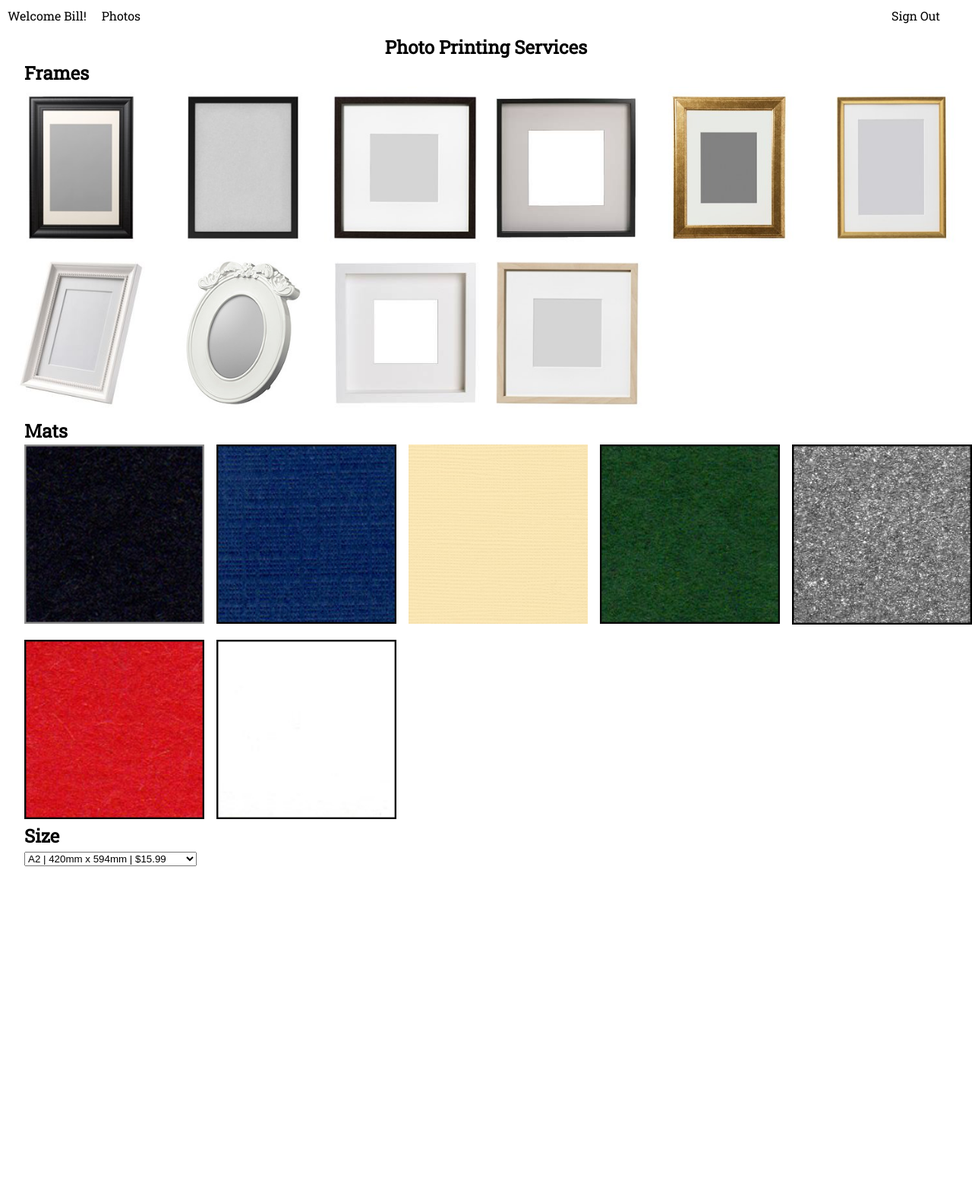
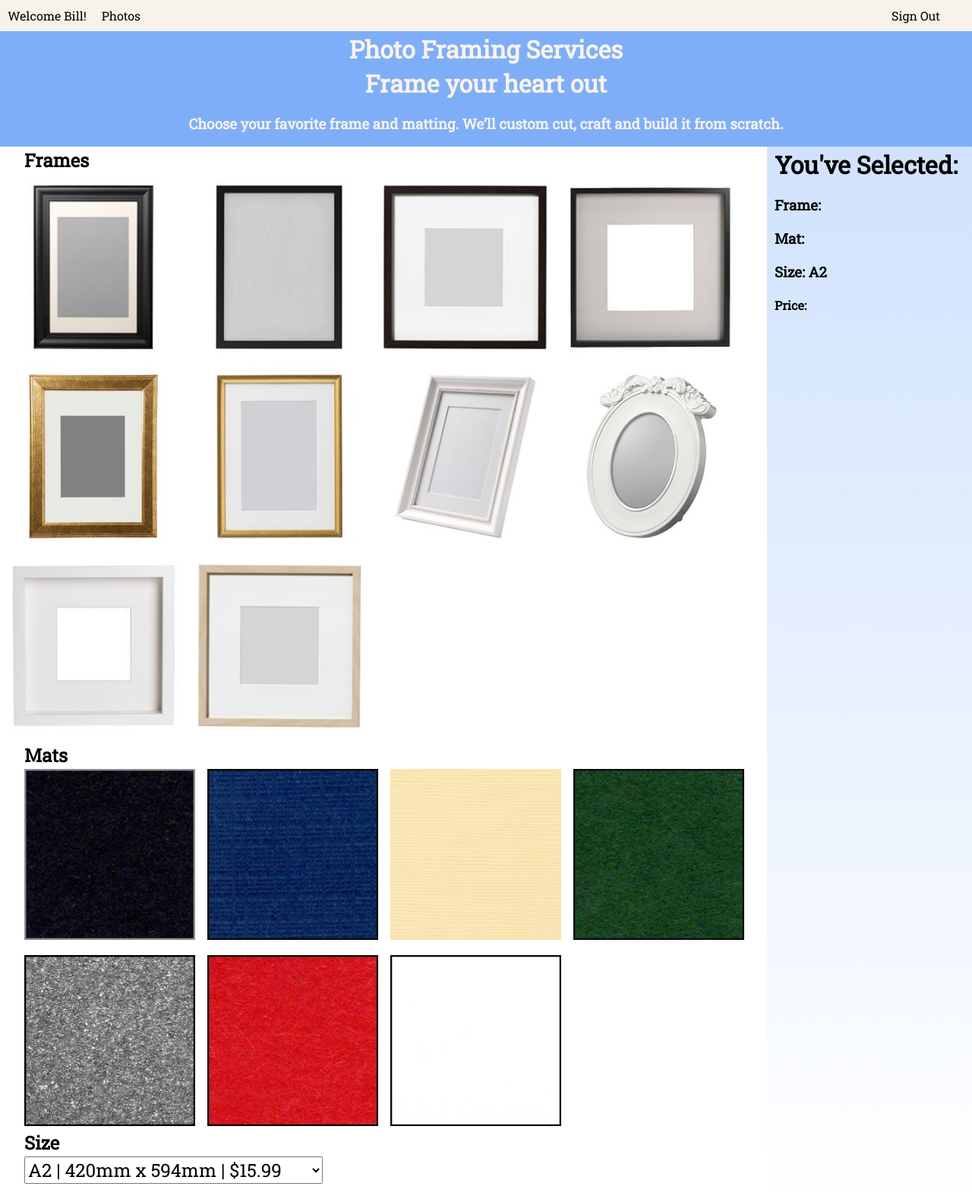
Before and after one commit to rpancholi/WPL-Final-Project, a PHP site: page /services.php in a window 1280 px wide. Shown: the whole page at 76% size. Before the commit the page ends 1140 px from the top, so only its background shows below. Run offline with PHP 8.4, Linux system fonts and the light colour scheme; a user stored in the database is signed in; data comes from the database, SQL or seed files in the repository.

Commit message:
Adds sidebar and prices
Adds sidebar with live updating and live prices for frame and mat
> Currently: fixing prices for size
> Todo: Combine photo selection and submit order to database

```diff
--- a/css/services.css
+++ b/css/services.css
@@ -15,15 +15,21 @@ h1 {
     margin: 2px auto;
 }
 
+select {
+    font-family: 'Roboto Slab', sans-serif;
+    font-size: 1.5em;
+}
+
 .wrapper {
     display: grid;
-    grid-template-columns: 1fr auto 1fr;
+    grid-template-columns: 1fr 300px;
     grid-template-rows: auto 1fr auto;
-    grid-gap: 3px;
+    grid-gap: 0px;
     /* height: 10em; */
     grid-template-areas:
-    "h h h"
-    "c c c";
+    "h h"
+    "b b"
+    "c s";
 }
 
 .header {
@@ -31,6 +37,23 @@ h1 {
     /* background: #78a1bb; */
     filter: blur(0px);
     border-radius: 0px 0px 0px 0px;
+}
+
+.banner {
+    grid-area: b;
+    text-align: center;
+    background-color:rgb(127, 174, 249);
+    color: rgb(248, 243, 233);
+}
+
+.sidebar {
+    grid-area: s;
+    background: rgb(127,174,249);
+    background: linear-gradient(180deg, rgb(208, 226, 253) 0%, rgba(255,255,255,0) 100%);
+    color: rgb(0, 0, 0);
+    text-align: left;
+    padding-left: 10px;
+    margin-left: 30px;
 }
 
 .content {
@@ -43,7 +66,7 @@ h1 {
     z-index: -10;
     height: 100%;
     width: 100%;
-    /* background: url(../resources/backgrounds/wood.jpg); */
+    background: url(../resources/backgrounds/wood.jpg);
     position: absolute;
     top: 0px;
     left: 0px;
@@ -55,6 +78,7 @@ h1 {
 
 #navbar {
     /* padding-left: 10vw; */
+    background-color: rgb(248, 243, 233);
 }
 
 #navbar div{
@@ -88,6 +112,10 @@ h1 {
     margin-right: 2em;
 }
 
+.sign-out:hover {
+    background: red;
+}
+
 .user-welcome {
     float: left;
 }
@@ -117,6 +145,10 @@ h1 {
     grid-auto-rows: minmax(200px, auto);
     grid-gap: 1em;
     padding-left: 2em;
+}
+
+.mat .product-image figure{
+    /* box-shadow: 0 4px 8px 0 rgba(0, 0, 0, 0.2), 0 6px 20px 0 rgba(0, 0, 0, 0.19); */
 }
 
 .product-image figure{
@@ -219,5 +251,6 @@ figcaption:hover {
 /* SIZE SELECTOR ELEMENTS */
 .size {
     margin-left: 2em;
+    margin-bottom: 20px;
 }
 /* SIZE SELECTOR ELEMENTS END */
--- a/services.php
+++ b/services.php
@@ -46,20 +46,41 @@ $sizes_result = mysqli_query($con, $sizes_sql);
 </head>
 
 <script>
-    function babyNames() {
-        var year = document.getElementById("year").value;
-        var gender = document.getElementById("gender").value;
-        // document.getElementById("one").getAttribute('data-value')
+    var chosenFrame = null;
+    var framePrice = null;
+    var chosenMat = null;
+    var matPrice = null;
+    var chosenSize = null;
+    var sizePrice = null;
+    function selectFrame(frameID, frameName, price) {
+        chosenFrame = frameID;
+        var currentFrame = document.getElementById("currentFrame");
+        currentFrame.innerText = frameName;
+        framePrice = parseFloat(price);
+        costCalculator();
     }
-
-    function displayID(el)
-    {
-        alert(  el.value  );
+    function selectMat(matID, matName, price) {
+        chosenMat = matID;
+        var currentMat = document.getElementById("currentMat");
+        currentMat.innerText = matName;
+        matPrice = parseFloat(price);
+        costCalculator();
+    }
+    function selectSize() {
+        chosenSize = document.getElementById("sizeSelector").value;
+        var currentMat = document.getElementById("currentSize");
+        currentSize.innerText = chosenSize["size"];
+    }
+    function costCalculator(){
+        var currentPrice = document.getElementById("currentPrice");
+        var totalPrice = framePrice + matPrice;
+        currentPrice.innerText = "$" + totalPrice.toFixed(2);
     }
 </script>
 
 <body>
     <div class="wrapper">
+    <!-- <section class="section-background"></section> -->
         <!-- Navbar for site navigation -->
         <div class="header">
             <div id="navbar">
@@ -74,10 +95,21 @@ $sizes_result = mysqli_query($con, $sizes_sql);
                 </div>
             </div>
         </div>
-        <section class="section-background"></section>
+        <div class="banner">
+            <h1>Photo Framing Services</h1>
+            <h1>Frame your heart out</h1>
+            <h3>Choose your favorite frame and matting. We’ll custom cut, craft and build it from scratch.</h3>
+        </div>
+        <div class="sidebar">
+            <h1>You've Selected:</h1>
+            <h3>Frame: <span id="currentFrame"></span> </h3>
+            <h3>Mat:  <span id="currentMat"></span> </h3>
+            <h3>Size: <span id="currentSize">A2</span> </h3>
+            <h4>Price: <span id="currentPrice"></span></h4>
+        </div>
         <div class="content">
             <section class="page-title">
-                <h1>Photo Printing Services</h1>
+                <!-- <h1>Photo Framing Services</h1> -->
             </section>
             <section class="product-section-title">
                 <h1>Frames</h1>
@@ -90,8 +122,8 @@ $sizes_result = mysqli_query($con, $sizes_sql);
                     while($row = mysqli_fetch_array($frames_result)){
                         echo "<article class='product-image'>";
                         echo "<figure>";
-                        echo "<img src='resources/frames/".$row['image_file_name'].".jpg"."' alt='Frame Image' title='".$row['frame_name']."'"."data-value=".$row["id"].">";
-                        echo "<figcaption>";
+                        echo "<img src='resources/frames/".$row['image_file_name'].".jpg"."' alt='Frame Image' title='".$row['frame_name']."'"."data-id=".$row["id"].">";
+                        echo "<figcaption onclick=\"selectFrame(".'\''.$row['id'].'\''.",".'\''.$row['frame_name'].'\''.",".'\''.$row['price'].'\''.");\">";
                         echo "<h1>".$row['frame_name']."<br/>"."$".$row['price']."</h1>";
                         echo "</figcaption>";
                         echo "</figure>";
@@ -110,8 +142,8 @@ $sizes_result = mysqli_query($con, $sizes_sql);
                     while($row = mysqli_fetch_array($mats_result)){
                         echo "<article class='product-image'>";
                         echo "<figure>";
-                        echo "<img src='resources/mats/".$row['image_file_name'].".jpg"."' alt='Mat Image' title='".$row['mat_name']."'"."data-value=".$row["id"].">";
-                        echo "<figcaption>";
+                        echo "<img src='resources/mats/".$row['image_file_name'].".jpg"."' alt='Mat Image' title='".$row['mat_name']."'"."data-id=".$row["id"].">";
+                        echo "<figcaption onclick=\"selectMat(".'\''.$row['id'].'\''.",".'\''.$row['mat_name'].'\''.",".'\''.$row['price'].'\''.");\">";
                         echo "<h1>".$row['mat_name']."<br/>"."$".$row['price']."</h1>";
                         echo "</figcaption>";
                         echo "</figure>";
@@ -123,11 +155,11 @@ $sizes_result = mysqli_query($con, $sizes_sql);
                 <h1>Size</h1>
             </section>
             <section class="size">
-                <select name="size">
+                <select name="size" id="sizeSelector" onchange="selectSize()">
                     <optgroup label = "Size | Dimension | Price">
                         <?php
                             while($row = mysqli_fetch_array($sizes_result)){
-                                echo "<option ". "value=".$row["size"].">".$row["size"]." | ".$row["dimensions"]." | "."$".$row["price"]."</option>";
+                                echo "<option ". "value="."\"{"."\'"."size"."\':".$row["size"]."}\"".">".$row["size"]." | ".$row["dimensions"]." | "."$".$row["price"]."</option>";
                             }
                         ?>
                     </optgroup>
```
Lines whose indentation alone changed are shown as unchanged.
